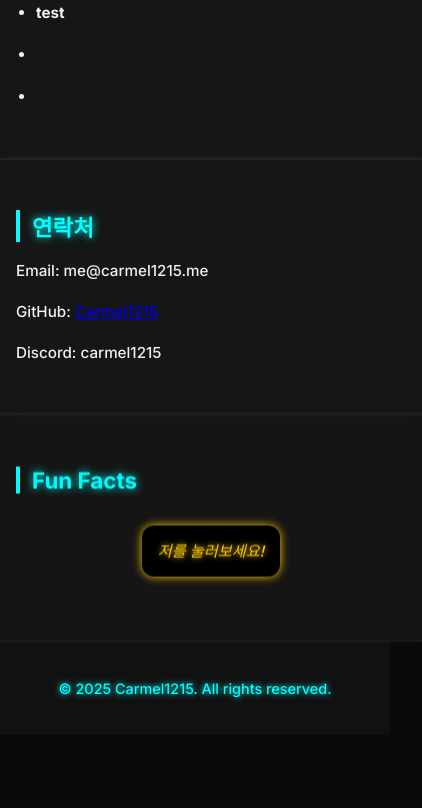
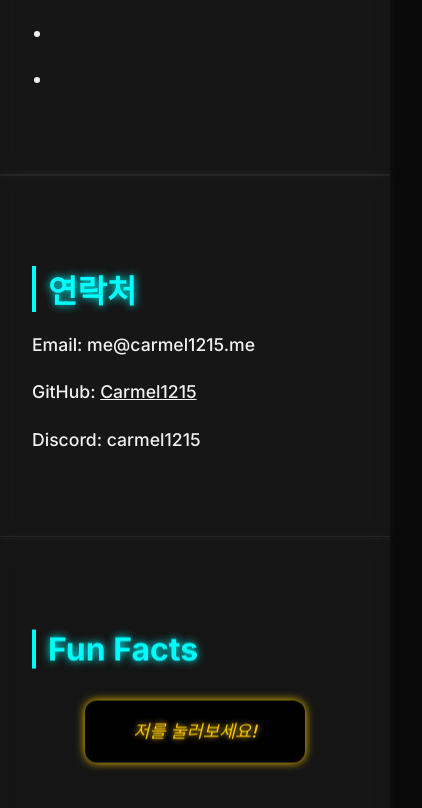
Before and after one commit to Carmel1215/Carmel1215.github.io, a plain HTML site: page index.html in a window 390 px wide. Shown: the part 701-1509 px from the top of the page, 422 px wide, since content can reach past the window. Before the commit the page ends 1436 px from the top, so only its background shows below. Drawn offline with Linux system fonts and the light colour scheme.

Commit message:
Fix: 일단 반응형 제외함

```diff
--- a/style.css
+++ b/style.css
@@ -1,4 +1,8 @@
 /* 1. 기본 설정 */
+*, *::before, *::after {
+  box-sizing: border-box;
+}
+
 body {
   margin: 0;
   padding: 0;
@@ -39,7 +43,7 @@ body {
 /* 3. 섹션 스타일 */
 section {
   width: 100%;
-  padding: 4rem 2rem; /* 좌우 여백 최소화 */
+  padding: 4rem 2rem;
   background: rgba(255, 255, 255, 0.05);
   backdrop-filter: blur(10px);
   border-top: 1px solid rgba(255, 255, 255, 0.05);
@@ -49,7 +53,6 @@ section {
   transform: translateY(40px);
   transition: opacity 0.8s ease, transform 0.8s ease;
   text-align: left;
-  margin: 0; /* 가운데 정렬용 margin 제거 */
 }
 
 section.visible {
@@ -67,10 +70,13 @@ section h2 {
 }
 
 section p,
-section li {
+section li,
+section a {
   font-size: 1.1rem;
   line-height: 1.7;
   color: #f0f0f0;
+  word-break: break-word;
+  overflow-wrap: break-word;
 }
 
 /* 4. 네비게이션 */
@@ -136,8 +142,8 @@ footer {
 #fact-output {
   display: block;
   width: max-content;
-  margin: 2rem auto; /* 위아래 여백 + 좌우 중앙 */
-  padding: 1rem 2rem;
+  margin: 2rem auto;
+  padding: 1rem 3rem;
   font-style: italic;
   background-color: #000;
   color: #ffcc00;
@@ -147,61 +153,10 @@ footer {
   text-shadow: 0 0 6px #ffcc00;
   font-size: 1.1rem;
   cursor: pointer;
+  animation: flicker 2s infinite;
 }
 
 @keyframes flicker {
   0%, 19%, 22%, 25%, 53%, 57%, 100% { opacity: 1; }
   20%, 24%, 55% { opacity: 0.4; }
 }
-
-/* 8. 반응형 설정 */
-@media (max-width: 768px) {
-  section {
-    padding: 3rem 1.5rem;
-  }
-
-  section h2 {
-    font-size: 1.6rem;
-  }
-
-  section p,
-  section li {
-    font-size: 1rem;
-  }
-
-  nav ul {
-    flex-direction: column;
-    align-items: center;
-    gap: 1.25rem;
-  }
-
-  #fact-output {
-    font-size: 1rem;
-    padding: 0.9rem 1.5rem;
-  }
-}
-
-@media (max-width: 480px) {
-  section {
-    padding: 2rem 1rem;
-  }
-
-  section h2 {
-    font-size: 1.4rem;
-  }
-
-  section p,
-  section li {
-    font-size: 0.95rem;
-  }
-
-  #fact-output {
-    font-size: 0.95rem;
-    padding: 0.8rem 1rem;
-  }
-
-  footer {
-    font-size: 0.9rem;
-    padding: 1.5rem;
-  }
-}
```
